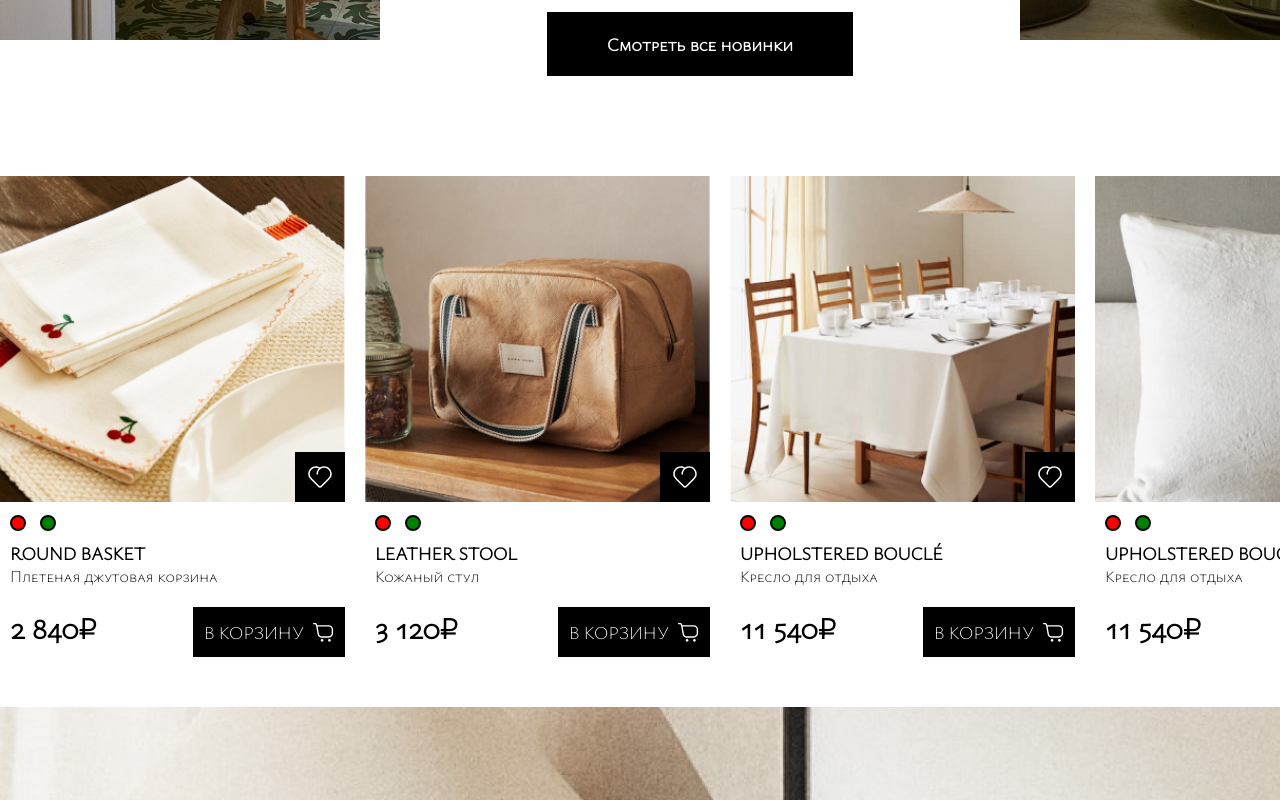
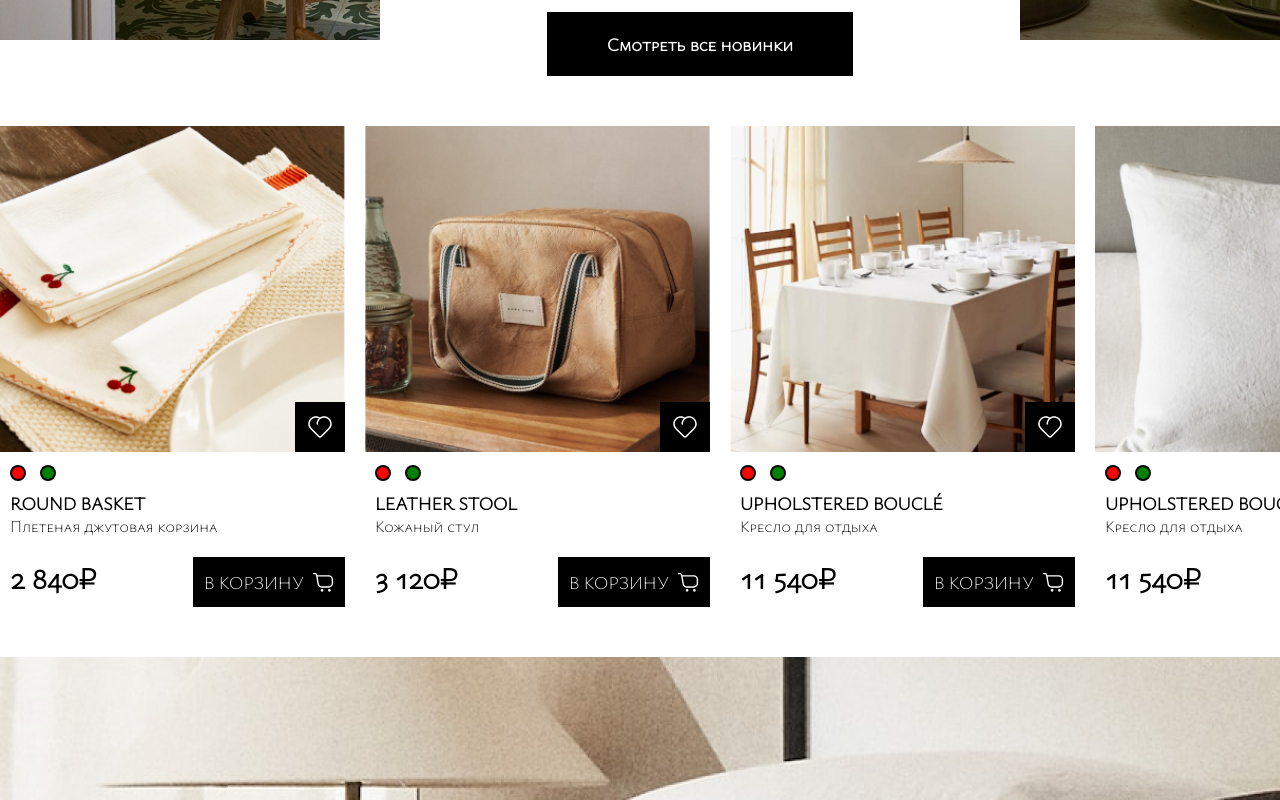
Before and after one commit to SinitsaBogdan/project-store-zarahome, a React (Create React App) app in the folder frontend/: page / in a window 1280 px wide. Shown: the part 600-1400 px from the top of the page. Built offline with nearby package versions, Linux system fonts and the light colour scheme.

Commit message:
update : PreviewCatalog

```diff
--- a/frontend/src/widgets/PreviewCatalog/style/PreviewCatalog.css
+++ b/frontend/src/widgets/PreviewCatalog/style/PreviewCatalog.css
@@ -2,12 +2,12 @@
 	display: flex;
 	align-items: center;
 	justify-content: center;
+	padding-bottom: 50px;
 }
 .PreviewCatalog__list {
 	display: grid;
 	width: 100%;
 	grid-template: 1fr / repeat(4, 1fr);
-	padding: 50px 0;
 	grid-gap: 20px;
 }
 .PreviewCatalog__item {
```
